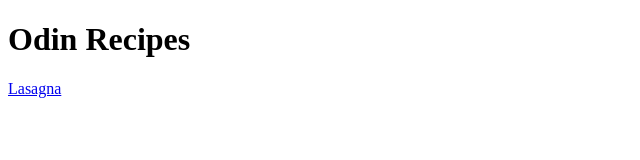
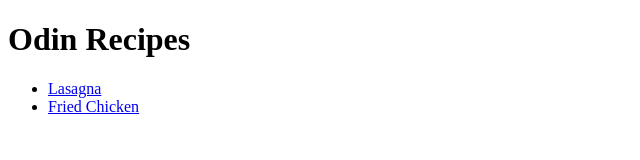
Before and after one commit to JustChillin6969/odin-recipes, a plain HTML site: page index.html in a window 1280 px wide. Shown: the whole page, without its empty margins (0-640 px from the left). Drawn offline with Linux system fonts and the light colour scheme.

Commit message:
Link to fried chicken page

```diff
--- a/index.html
+++ b/index.html
@@ -6,7 +6,11 @@
     </head>
     <body>
         <h1>Odin Recipes</h1>
-        <a href="./recipes/lasagna.html" target="_blank" rel="noopener noreferrer">Lasagna</a>
+        <ul>
+            <li><a href="./recipes/lasagna.html" target="_blank" rel="noopener noreferrer">Lasagna</a></li>
+            <li><a href="./recipes/lasagna.html" target="_blank" rel="noopener noreferrer">Fried Chicken</a></li>
+
+        </ul>
     </body>
 
 </html>
```
